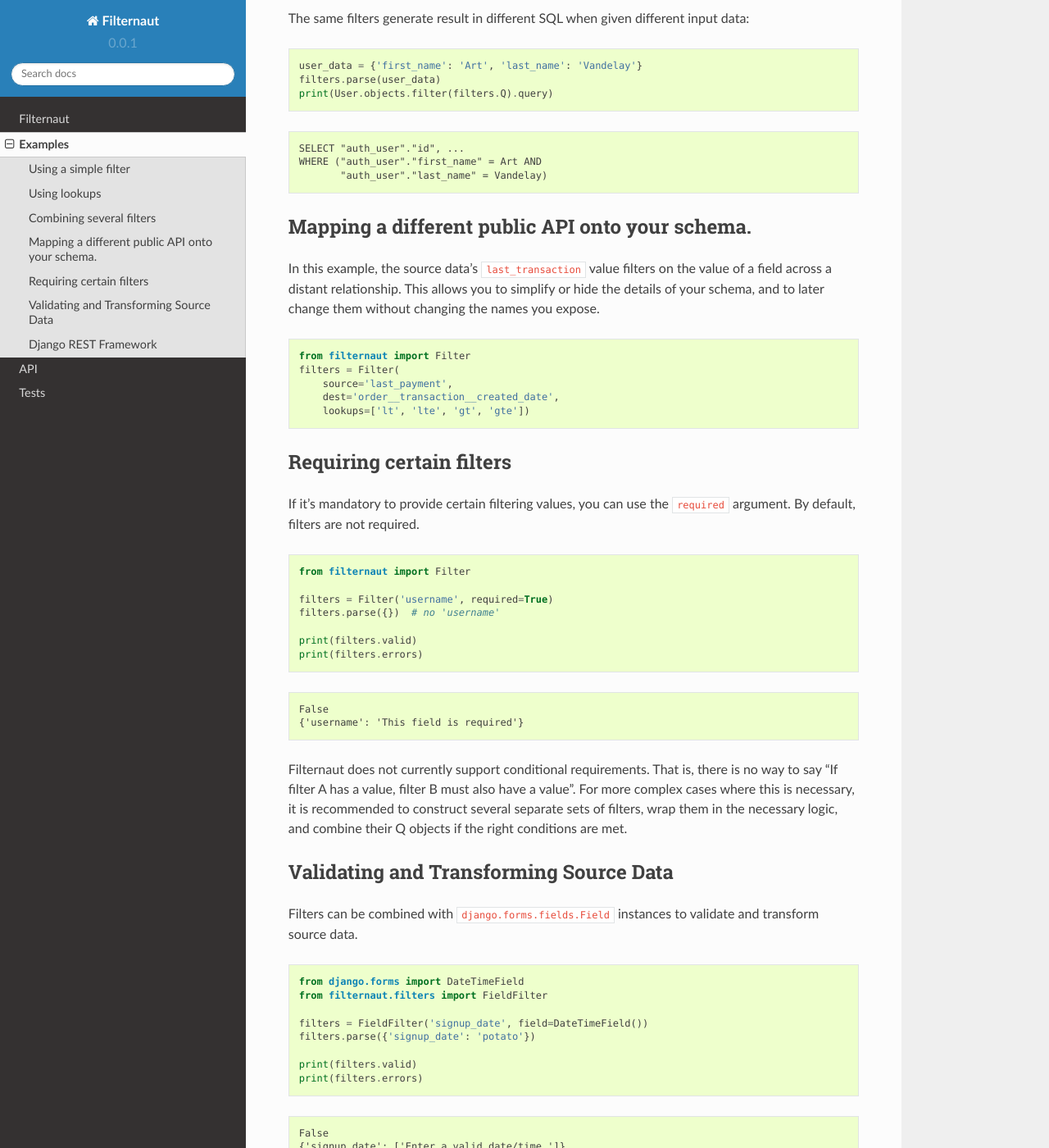
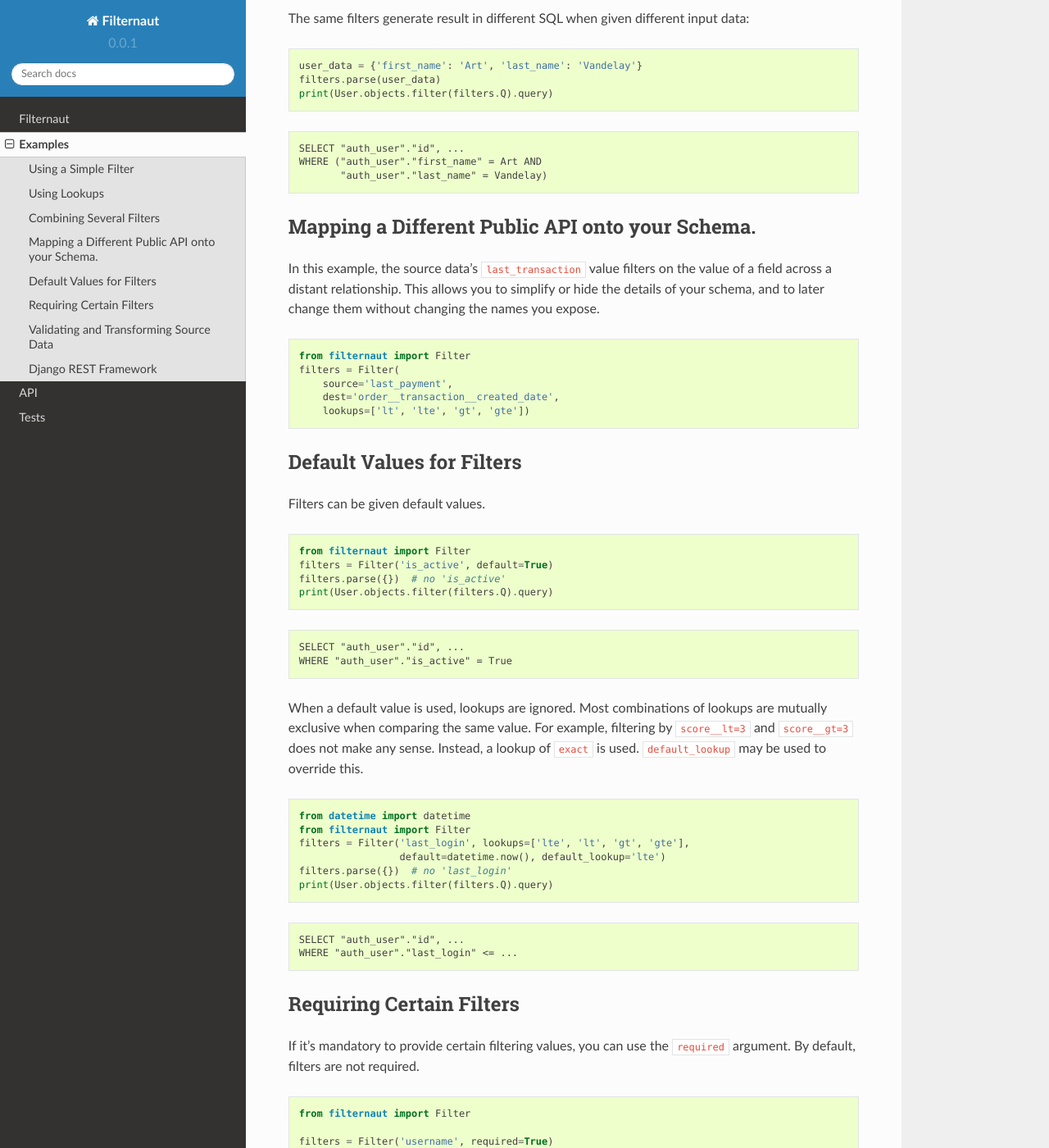
Before and after one commit to bennullgraham/filternaut, a Sphinx documentation site: the page built from docs/examples.rst, in a window 1280 px wide and 1400 px high, scrolled down 1452 px. Shown: the whole window at 82% size. Built offline with Sphinx 7.4.7 and the Read the Docs theme 2.0.0, drawn with Linux system fonts in a browser that asks for light colours; some of the changed text lies outside the part shown.

Commit message:
Filters can have default values

```diff
--- a/docs/examples.rst
+++ b/docs/examples.rst
@@ -1,7 +1,7 @@
 Examples
 ========
 
-Using a simple filter
+Using a Simple Filter
 ---------------------
 
 Here Filternaut pulls a username from ``user_data`` and filters a User queryset
@@ -23,7 +23,7 @@ example.
    SELECT "auth_user"."id", ...
    WHERE "auth_user"."username" = nostromo
 
-Using lookups
+Using Lookups
 -------------
 
 It's common to require comparisons such as greater than, less than, etc.
@@ -52,7 +52,7 @@ list:
 
    filters = Filter('last_login', lookups=['year', 'exact'])
 
-Combining several filters
+Combining Several Filters
 -------------------------
 
 Now Filternaut is used to filter Users with either an email, a username, or a
@@ -94,7 +94,7 @@ data:
    WHERE ("auth_user"."first_name" = Art AND
           "auth_user"."last_name" = Vandelay)
 
-Mapping a different public API onto your schema.
+Mapping a Different Public API onto your Schema.
 ------------------------------------------------
 
 In this example, the source data's ``last_transaction`` value filters on the
@@ -110,7 +110,45 @@ names you expose.
        dest='order__transaction__created_date',
        lookups=['lt', 'lte', 'gt', 'gte'])
 
-Requiring certain filters
+Default Values for Filters
+--------------------------
+
+Filters can be given default values.
+
+.. testcode::
+
+   from filternaut import Filter
+   filters = Filter('is_active', default=True)
+   filters.parse({})  # no 'is_active'
+   print(User.objects.filter(filters.Q).query)
+
+.. testoutput::
+   :options: +NORMALIZE_WHITESPACE
+
+   SELECT "auth_user"."id", ...
+   WHERE "auth_user"."is_active" = True
+
+When a default value is used, lookups are ignored. Most combinations of lookups
+are mutually exclusive when comparing the same value. For example, filtering by
+``score__lt=3`` and ``score__gt=3`` does not make any sense. Instead, a lookup
+of ``exact`` is used. ``default_lookup`` may be used to override this.
+
+.. testcode::
+
+   from datetime import datetime
+   from filternaut import Filter
+   filters = Filter('last_login', lookups=['lte', 'lt', 'gt', 'gte'],
+                    default=datetime.now(), default_lookup='lte')
+   filters.parse({})  # no 'last_login'
+   print(User.objects.filter(filters.Q).query)
+
+.. testoutput::
+   :options: +NORMALIZE_WHITESPACE
+
+   SELECT "auth_user"."id", ...
+   WHERE "auth_user"."last_login" <= ...
+
+Requiring Certain Filters
 -------------------------
 
 If it's mandatory to provide certain filtering values, you can use the
@@ -129,7 +167,7 @@ If it's mandatory to provide certain filtering values, you can use the
 .. testoutput::
 
    False
-   {'username': 'This field is required'}
+   {'username': ['This field is required']}
 
 Filternaut does not currently support conditional requirements. That is, there
 is no way to say "If filter A has a value, filter B must also have a value".
```
Also changed, not shown: filternaut/__init__.py (+27 -3 lines), 1 other file.
